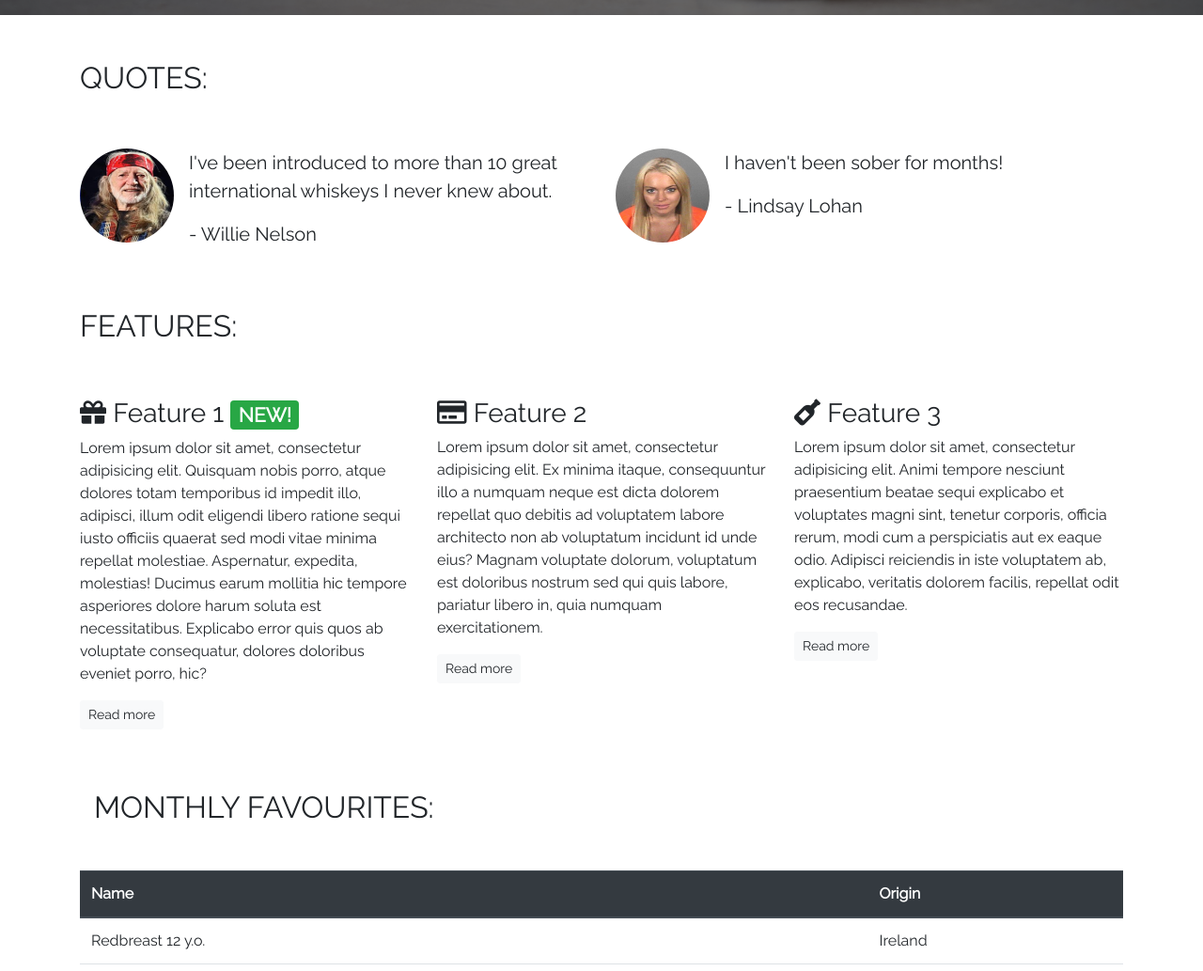
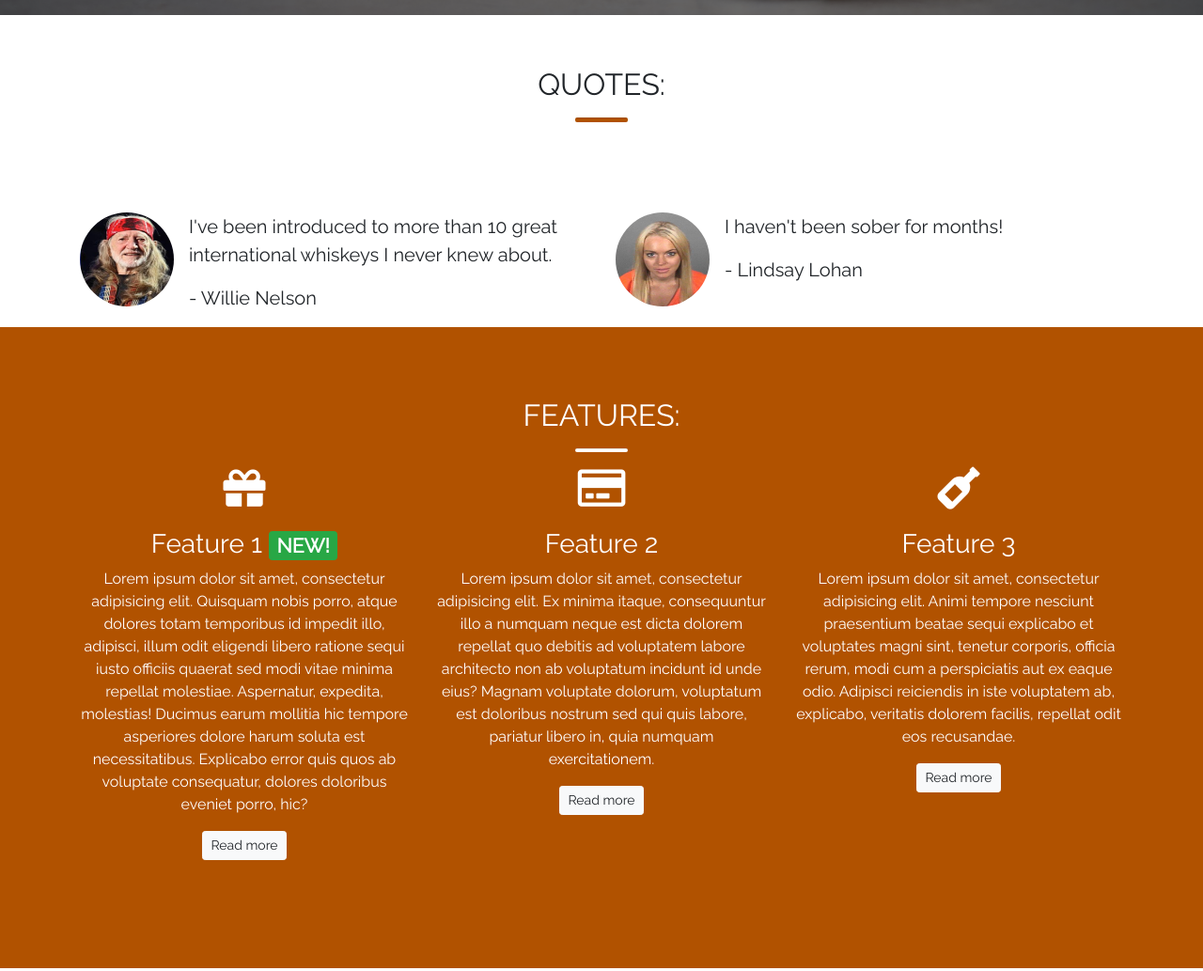
Before and after one commit to ivan-tml/whiskey-shop-bootstrap-mini-project, a plain HTML site: page index.html in a window 1280 px wide. Shown: the part 840-1873 px from the top of the page at 94% size. Drawn offline with nearby package versions, Linux system fonts and the light colour scheme.

Commit message:
added more styling to the css

```diff
--- a/css/main.css
+++ b/css/main.css
@@ -1,5 +1,12 @@
 body {
     font-family: 'Raleway', sans-serif;
+}
+
+container-wrapper {}
+
+.container-wrapper--red {
+    background-color: #b15200;
+    color: white;
 }
 
 .alert-container {}
@@ -33,6 +40,24 @@ body {
 
 .features-container {}
 
+/* Page headers */
+
+.page-header {
+    margin-bottom: 0;
+    border-bottom: 0;
+    text-align: center;
+}
+
+.page-header h2 {
+    margin-top: 0;
+}
+
+.quotes .page-header {
+    margin-bottom: 25px;
+    padding-top: 55px;
+    padding-bottom: 55px;
+}
+
 /* block deviders */
 
 .block-devider {
@@ -46,8 +71,19 @@ body {
     background-color: #b15200;
 }
 
+.block-devider--white {
+    background-color: white;
+}
+
 .block-devider--short {
     width: 3.5em;
+}
+
+/* Content container */
+
+.content-container {
+    padding-top: 75px;
+    padding-bottom: 75px;
 }
 
 /* Jumbotron */
@@ -95,3 +131,14 @@ body {
     background-color: #904300;
     border-color: #904300;
 }
+
+.feature {
+    text-align: center;
+    margin-bottom: 40px;
+}
+
+.feature i {
+    margin-bottom: 20px;
+    font-size: 45px;
+    line-height: 45px;
+}
--- a/index.html
+++ b/index.html
@@ -75,11 +75,13 @@
 
 
     <!-- Quotes -->
+    <div class="container-wrapper">
         <div class="container quotes-container">
             <section class="quotes">
                 <div class="row">
-                <div class="col-12 my-5">
+                    <div class="col-12 page-header">
                         <h2 class="text-uppercase">Quotes:</h2>
+                        <hr class="block-devider block-devider--short">
                     </div>
                 </div>
                 <div class="row">
@@ -113,27 +115,31 @@
             </section>
             <!-- /.quotes -->
         </div>
+    </div>
 
     <!-- features -->
-    <div class="container features-container">
+    <div class="container-wrapper container-wrapper--red">
+        <div class="container features-container content-container">
             <section class="features">
                 <div class="row">
-                <div class="col-12 my-5">
+                    <div class="col-12 page-header">
                         <h2 class="text-uppercase">Features:</h2>
+                        <hr class="block-devider block-devider--short block-devider--white">
                     </div>
                 </div>
                 <div class="row">
                     <div class="col-12 col-md-6 col-lg-4">
                         <div class="feature">
-                        <h3><i class="fas fa-gift d-none d-sm-inline"></i> Feature 1 <span class="badge badge-success">NEW!</span></h3>
-                        <p>Lorem ipsum dolor sit amet, consectetur adipisicing elit. Quisquam nobis porro, atque dolores totam temporibus id impedit illo, adipisci, illum odit eligendi libero ratione sequi iusto officiis quaerat sed modi vitae minima repellat
-                            molestiae. Aspernatur, expedita, molestias! Ducimus earum mollitia hic tempore asperiores dolore harum soluta est necessitatibus. Explicabo error quis quos ab voluptate consequatur, dolores doloribus eveniet porro, hic?</p>
+                            <h3><i class="fas fa-gift d-none d-sm-block"></i> Feature 1 <span class="badge badge-success">NEW!</span></h3>
+                            <p>Lorem ipsum dolor sit amet, consectetur adipisicing elit. Quisquam nobis porro, atque dolores totam temporibus id impedit illo, adipisci, illum odit eligendi libero ratione sequi iusto officiis quaerat sed modi vitae minima
+                                repellat molestiae. Aspernatur, expedita, molestias! Ducimus earum mollitia hic tempore asperiores dolore harum soluta est necessitatibus. Explicabo error quis quos ab voluptate consequatur, dolores doloribus eveniet porro,
+                                hic?</p>
                             <p><a href="#" class="btn btn-sm btn-light">Read more</a></p>
                         </div>
                     </div>
                     <div class="col-12 col-md-6 col-lg-4">
                         <div class="feature">
-                        <h3><i class="far fa-credit-card d-none d-sm-inline"></i> Feature 2</h3>
+                            <h3><i class="far fa-credit-card d-none d-sm-block"></i> Feature 2</h3>
                             <p>Lorem ipsum dolor sit amet, consectetur adipisicing elit. Ex minima itaque, consequuntur illo a numquam neque est dicta dolorem repellat quo debitis ad voluptatem labore architecto non ab voluptatum incidunt id unde eius? Magnam
                                 voluptate dolorum, voluptatum est doloribus nostrum sed qui quis labore, pariatur libero in, quia numquam exercitationem.</p>
                             <p><a href="#" class="btn btn-sm btn-light">Read more</a></p>
@@ -141,7 +147,7 @@
                     </div>
                     <div class="col-12 d-md-none d-lg-block col-lg-4">
                         <div class="feature">
-                        <h3><i class="fas fa-wine-bottle d-none d-sm-inline"></i> Feature 3</h3>
+                            <h3><i class="fas fa-wine-bottle d-none d-sm-block"></i> Feature 3</h3>
                             <p>Lorem ipsum dolor sit amet, consectetur adipisicing elit. Animi tempore nesciunt praesentium beatae sequi explicabo et voluptates magni sint, tenetur corporis, officia rerum, modi cum a perspiciatis aut ex eaque odio. Adipisci
                                 reiciendis in iste voluptatem ab, explicabo, veritatis dolorem facilis, repellat odit eos recusandae.</p>
                             <p><a href="#" class="btn btn-sm btn-light">Read more</a></p>
@@ -149,6 +155,7 @@
                     </div>
                 </div>
             </section>
+        </div>
     </div>
 
     <!-- favourites -->
```
Lines whose indentation alone changed are shown as unchanged.
